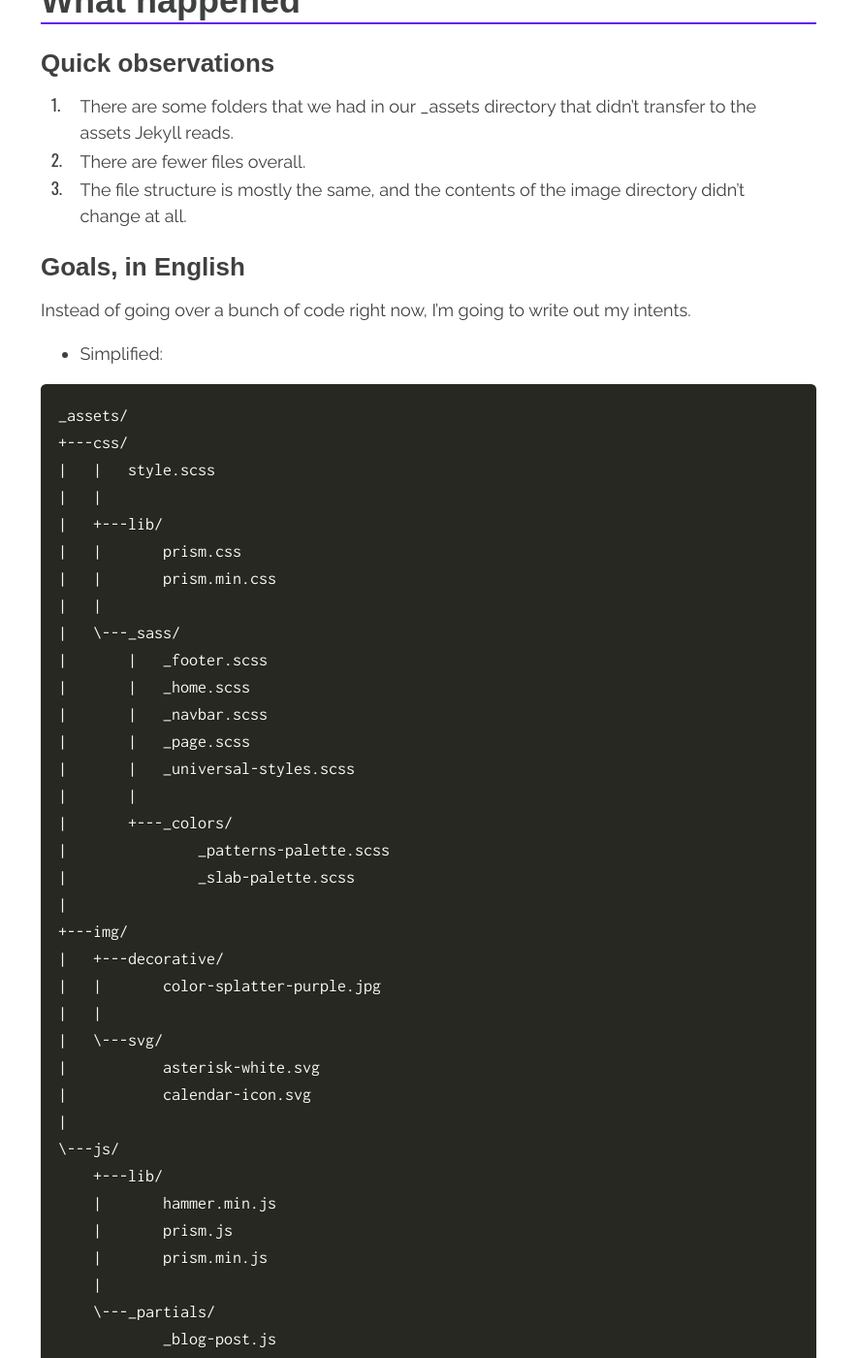
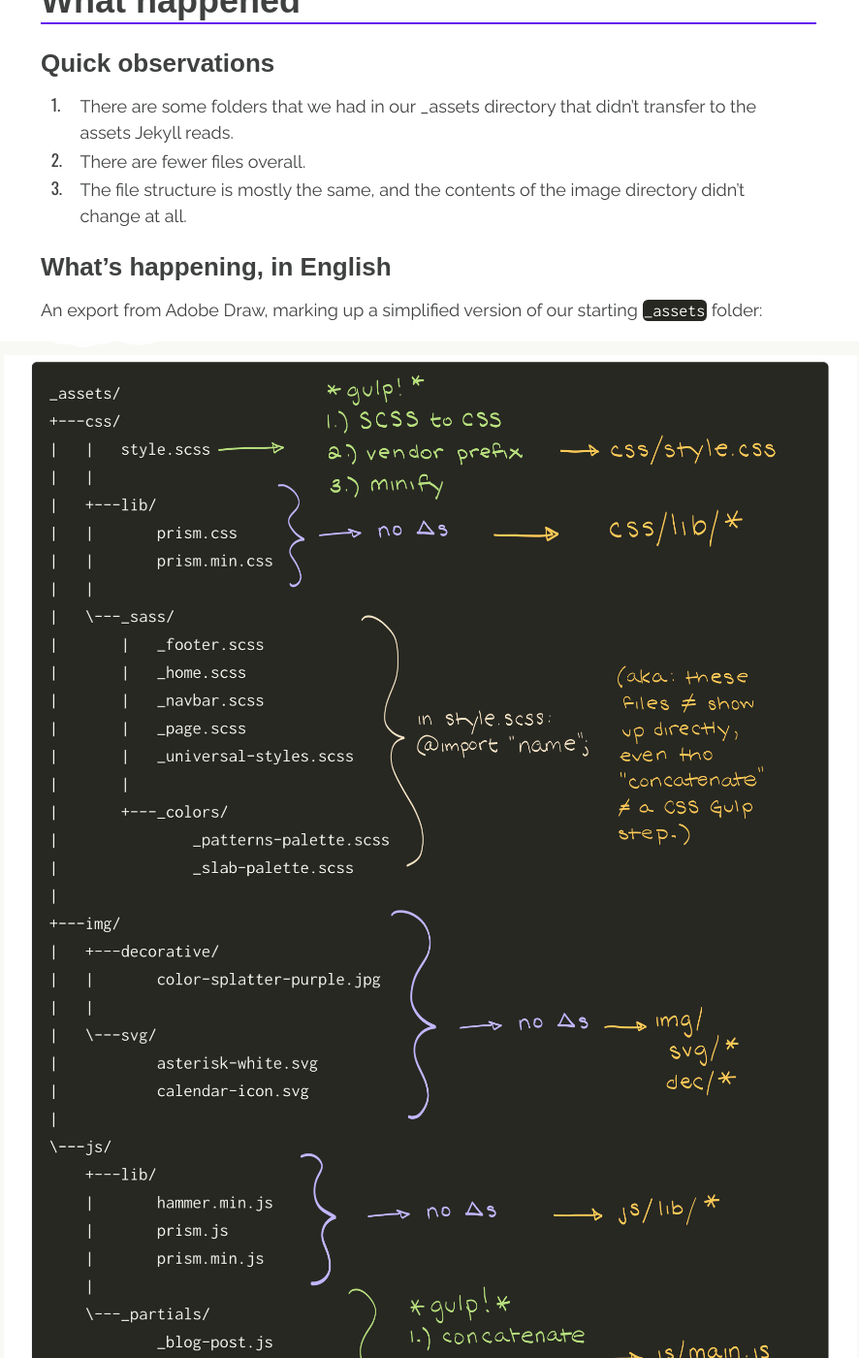
Before and after one commit to kbdonnally/jekyll-boilerplate, a Jekyll site: the page built from pages/gulp-workflow.md, in a window 1280 px wide and 1400 px high, scrolled down 6928 px. Shown: the whole window at 97% size, without its empty margins (198-1084 px from the left). Built offline with Jekyll 4.4.1, drawn with Linux system fonts in a browser that asks for light colours; some web fonts are replaced; some of the changed text lies outside the part shown.

Commit message:
Add image and styles for marked-up Gulp file tree

````diff
--- /dev/null
+++ b/_assets/css/_sass/_gulp-workflow.scss
@@ -0,0 +1,12 @@
+/* Styles to augment Markdown: */
+
+.gulp-wf__screenshot {
+	position: relative;
+	display: flex;
+	justify-content: center;
+	align-items: center;
+	img {
+		display: inline-block;
+		max-width: 900px;
+	}
+}
--- a/_assets/css/style.scss
+++ b/_assets/css/style.scss
@@ -27,3 +27,6 @@ main {
 @import "navbar";
 @import "page";
 @import "footer";
+
+// optional:
+@import "gulp-workflow";
--- a/pages/gulp-workflow.md
+++ b/pages/gulp-workflow.md
@@ -256,51 +256,10 @@ assets/
 2. There are fewer files overall.
 3. The file structure is mostly the same, and the contents of the image directory didn't change at all.
 
-### Goals, in English
+### What's happening, in English
 
-Instead of going over a bunch of code right now, I'm going to write out my intents.
+An export from Adobe Draw, marking up a simplified version of our starting `_assets` folder:
 
-- Simplified:
-
-{:.lang-markup}
-```
-_assets/
-+---css/
-|   |   style.scss
-|   |
-|   +---lib/
-|   |       prism.css
-|   |       prism.min.css
-|   |
-|   \---_sass/
-|       |   _footer.scss
-|       |   _home.scss
-|       |   _navbar.scss
-|       |   _page.scss
-|       |   _universal-styles.scss
-|       |
-|       +---_colors/
-|               _patterns-palette.scss
-|               _slab-palette.scss
-|
-+---img/
-|   +---decorative/
-|   |       color-splatter-purple.jpg
-|   |
-|   \---svg/
-|           asterisk-white.svg
-|           calendar-icon.svg
-|
-\---js/
-    +---lib/
-    |       hammer.min.js
-    |       prism.js
-    |       prism.min.js
-    |
-    \---_partials/
-            _blog-post.js
-            _flexible-nav.js
-            _hours-and-spaces.js
-            _progress-tracker.js
-            _research.js
-```
+<div class="gulp-wf__screenshot">
+	<img src="{{ 'assets/img/gulp-markup-cropped.png' | relative_url }}" alt="Screenshot of how Gulp tasks transform files">
+</div>
````
Also changed, not shown: _assets/img/gulp-markup-cropped.png (added), assets/css/style.css, assets/img/gulp-markup-cropped.png (added), assets/img/gulp-markup.png (added).
